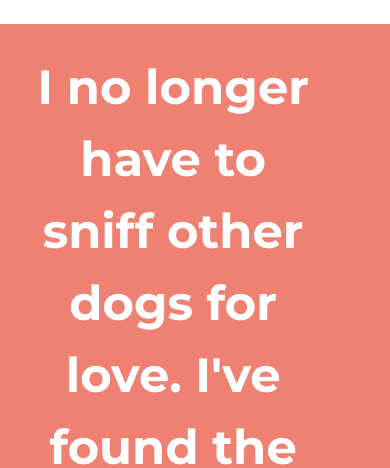
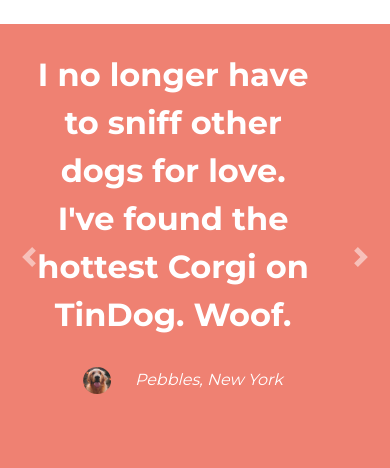
Before and after one commit to timidx3/tindog, a plain HTML site: page index.html in a window 390 px wide. Shown: the part 1680-2148 px from the top of the page. Drawn offline with nearby package versions, Linux system fonts and the light colour scheme.

Commit message:
Update styles.css

```diff
--- a/css/styles.css
+++ b/css/styles.css
@@ -181,4 +181,8 @@
     #title{
         text-align: center;
     }
+
+    .testimonial-text{
+        font-size: 2rem;
+    }
 }
```
